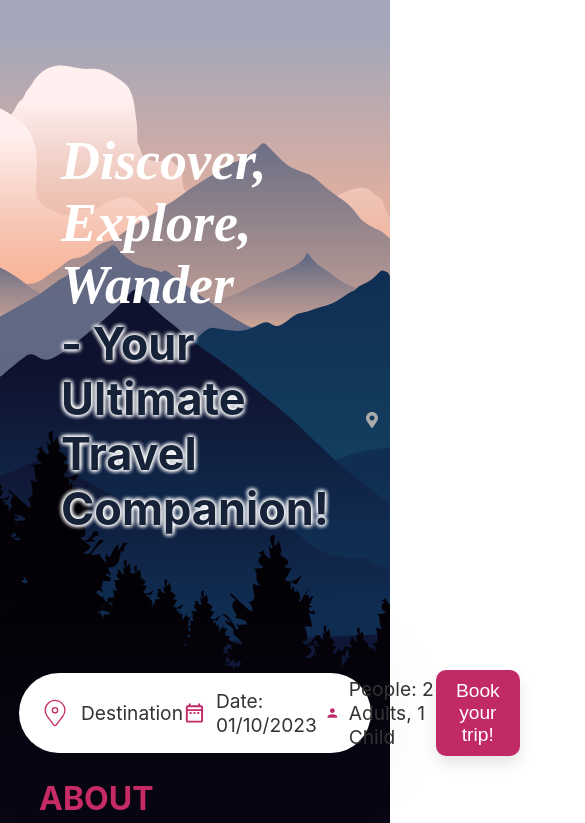
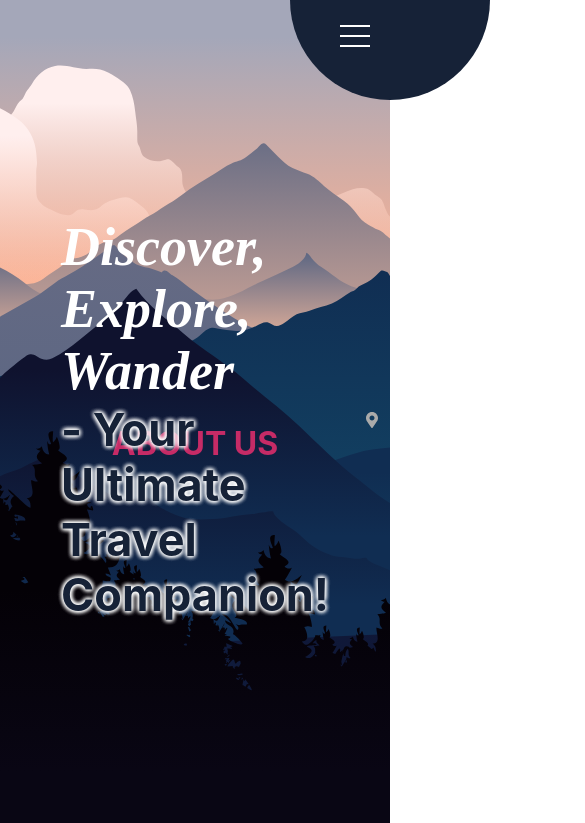
Before and after one commit to valentra/Loading-Minds_EC107A, a React (Create React App) app in the folder Travel/: page / in a window 390 px wide. Shown: the top 823 px of the page, 585 px wide, since content can reach past the window. Built offline with nearby package versions, Linux system fonts and the light colour scheme; the HTML template or start-up script is replaced by a standard one.

Commit message:
update:hamburger menu

```diff
--- a/Travel/src/components/Booking/Booking.css
+++ b/Travel/src/components/Booking/Booking.css
@@ -114,3 +114,8 @@
   .book-button:hover {
     background-color: rgb(138, 8, 58);
   }
+  @media (max-width: 1000px) {
+    .booking-section{
+      display: none;
+    }
+  }
--- a/Travel/src/components/Destination/Destination.js
+++ b/Travel/src/components/Destination/Destination.js
@@ -39,7 +39,7 @@ const Book = () => {
 };
 
 const BookingSection = styled.section`
-  background-color: #0B6488;
+  background-color: #587CB0;
   box-shadow: inset 0px 0px 20px rgba(0, 0, 0, 0.5);
   padding: 4rem 0;
 `;
--- a/Travel/src/components/Home/Home.css
+++ b/Travel/src/components/Home/Home.css
@@ -69,3 +69,9 @@
   .bookTripButton:active {
     transform: translateY(2px);
   }
+
+  @media (max-width: 718px) {
+    .block{
+      display: none;
+    }
+  }
--- a/Travel/src/components/Navbar/Navbar.js
+++ b/Travel/src/components/Navbar/Navbar.js
@@ -1,10 +1,29 @@
-import React from 'react';
+import React, { useState } from 'react';
 import '../Navbar/navbar.css';
 
 const Navbar = () => {
+  const [isChecked, setIsChecked] = useState(false);
+
+  const handleCheckboxChange = () => {
+    setIsChecked(!isChecked);
+  };
+
   return (
-
-    <div className="nav__container">
+    <>
+      <label>
+        <input type="checkbox" checked={isChecked} onChange={handleCheckboxChange} />
+        <span className="menu">
+          <span className="hamburger"></span>
+        </span>
+        <ul style={{ display: isChecked ? 'block' : 'none' }}>
+          <li><a href="#">HOME</a></li>
+          <li><a href="#">ABOUT</a></li>
+          <li><a href="#">BOOKING</a></li>
+          <li><a href="#">TESTIMONIALS</a></li>
+          <li><a href="#">CONTACT</a></li>
+        </ul>
+      </label>
+      <div className="nav__container">
       <div className="nav">
         <div className='icon-container'>
           <div className='con'><a href="#">Home</a></div>
@@ -23,8 +42,7 @@ const Navbar = () => {
         </div>
       </div>
     </div>
-
-
+    </>
   );
 };
 
--- a/Travel/src/components/Navbar/navbar.css
+++ b/Travel/src/components/Navbar/navbar.css
@@ -21,6 +21,9 @@ transform:translateX(-50%);
 z-index: 1000;
 display:flex;
 gap:0.8rem;
+backdrop-filter: blur( 13px );
+-webkit-backdrop-filter: blur( 13px );
+box-shadow: 0px 4px 3.5px 0px rgba(0, 0, 0, 0.15);
 
 
 }
@@ -30,7 +33,7 @@ background:transparent;
 padding: 15px 20px 15px 20px;
 border-radius:50%;
 display:flex;
-color:rgba(17, 54, 90, 1);
+color:#7D7C78;
 font-size:1.1rem;
 text-align: center;
 text-decoration: none;
@@ -45,6 +48,9 @@ text-decoration: none;
   align-items: center;
   justify-content: center;
 }
+label {
+    display: none;
+  }
 
 @media screen and (max-width: 1435px) {
 .nav a{
@@ -76,3 +82,121 @@ text-decoration: none;
             }
 
 }
+
+@media (max-width: 1000px) {
+    label {
+          display: block;
+      }
+    .navbar {
+      display: none;
+    }
+
+    label .menu {
+      position: fixed;
+      right: -100px;
+      top: -100px;
+      z-index: 100;
+      width: 200px;
+      height: 200px;
+      background: #162237;
+      border-radius: 50% 50% 50% 50%;
+      -webkit-transition: .5s ease-in-out;
+      transition: .5s ease-in-out;
+      box-shadow: 0 0 0 0 #FFF, 0 0 0 0 #FFF;
+      cursor: pointer;
+
+    }
+
+    label .hamburger {
+      position: absolute;
+      top: 135px;
+      left: 50px;
+      width: 30px;
+      height: 2px;
+      background: white;
+      display: block;
+      -webkit-transform-origin: center;
+      transform-origin: center;
+      -webkit-transition: .5s ease-in-out;
+      transition: .5s ease-in-out;
+    }
+
+    label .hamburger:after, label .hamburger:before {
+      -webkit-transition: .5s ease-in-out;
+      transition: .5s ease-in-out;
+      content: "";
+      position: absolute;
+      display: block;
+      width: 100%;
+      height: 100%;
+      background: white;
+    }
+
+    label .hamburger:before { top: -10px; }
+
+    label .hamburger:after { bottom: -10px; }
+
+    label input { display: none; }
+
+    label input:checked + .menu {
+      box-shadow: 0 0 0 100vw #162237, 0 0 0 100vh #162237;
+      border-radius: 0;
+
+    }
+
+    label input:checked + .menu .hamburger {
+      -webkit-transform: rotate(45deg);
+      transform: rotate(45deg);
+
+    }
+
+    label input:checked + .menu .hamburger:after {
+      -webkit-transform: rotate(90deg);
+      transform: rotate(90deg);
+      bottom: 0;
+
+    }
+
+    label input:checked + .menu .hamburger:before {
+      -webkit-transform: rotate(90deg);
+      transform: rotate(90deg);
+      top: 0;
+
+    }
+
+    label input:checked + .menu + ul { opacity: 1; }
+
+    label ul {
+      list-style-type: none;
+      z-index: 200;
+      position: absolute;
+      top: 50%;
+      left: 50%;
+      -webkit-transform: translate(-50%, -50%);
+      transform: translate(-50%, -50%);
+      opacity: 0;
+      -webkit-transition: .25s 0s ease-in-out;
+      transition: .25s 0s ease-in-out;
+    }
+
+    label a {
+      font-family: 'Myriad Pro', sans-serif;
+      font-weight: bolder;
+      margin-bottom: 1em;
+      font-size: 20px;
+      display: block;
+      color: white;
+      text-decoration: none;
+
+    }
+
+    h1 {
+      position: absolute;
+      top: 50%;
+      left: 50%;
+      -webkit-transform: translate(-50%, -50%);
+      transform: translate(-50%, -50%);
+      width: 80%;
+      text-align: center;
+    }
+    }
```
